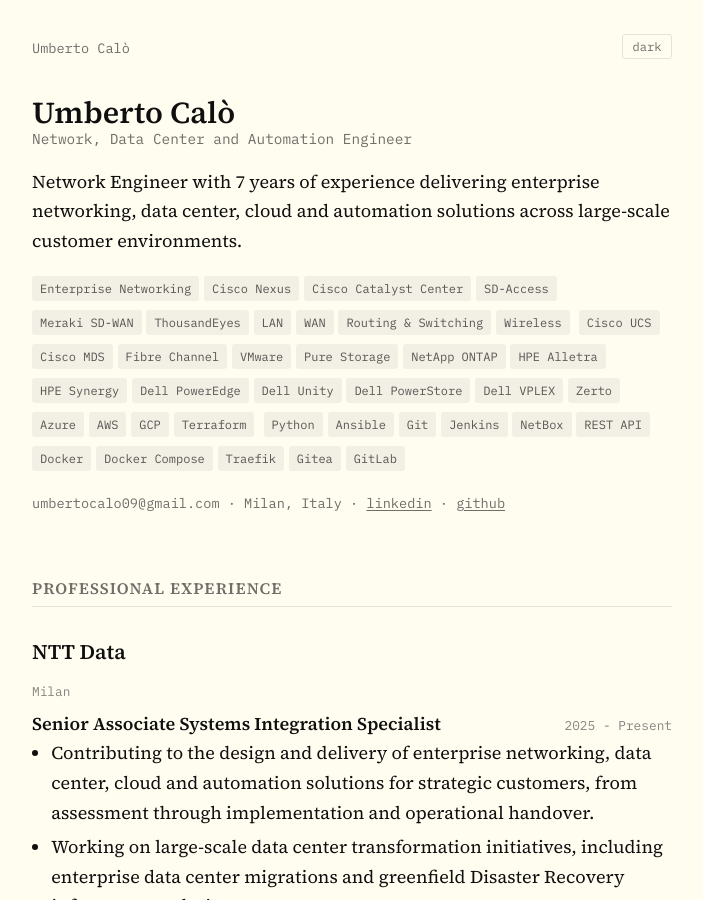
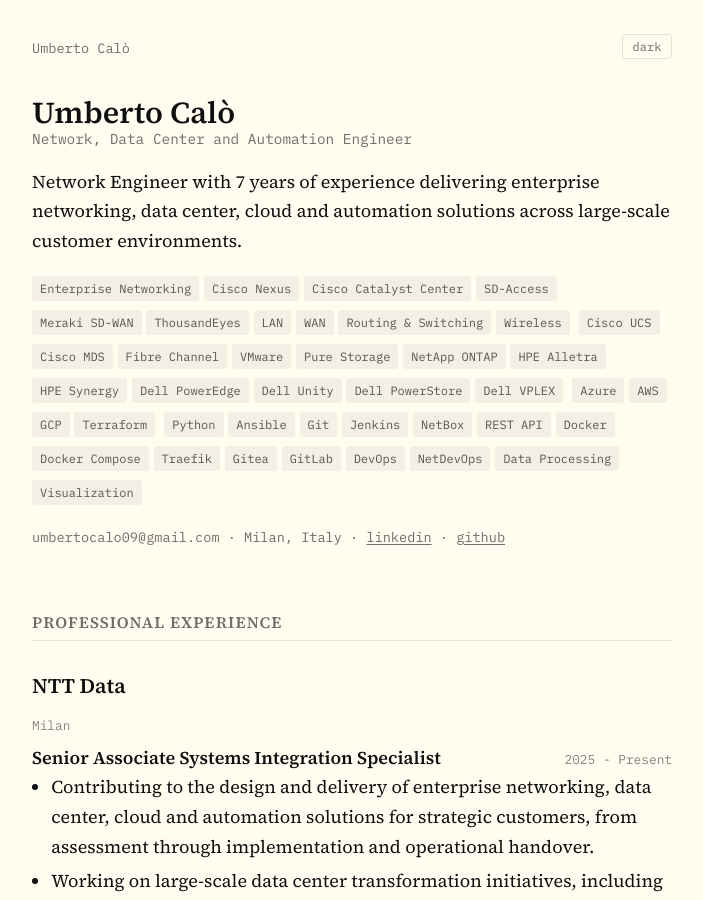
Before and after one commit to umbertocalo/curriculum-vitae, a Jekyll site: the page built from index.md, in a window 1280 px wide and 900 px high. Shown: the whole window, without its empty margins (288-991 px from the left). Built offline with Jekyll 4.4.1, drawn with Linux system fonts in a browser that asks for light colours.

Commit message:
Skills update

```diff
--- a/_data/skills.yml
+++ b/_data/skills.yml
@@ -2,10 +2,10 @@
   items: ["Enterprise Networking", "Cisco Nexus", "Cisco Catalyst Center", "SD-Access", "Meraki SD-WAN", "ThousandEyes", "LAN", "WAN", "Routing & Switching", "Wireless"]
 
 - group: "Data Center"
-  items: ["Cisco UCS", "Cisco MDS", "Fibre Channel", "VMware", "Pure Storage", "NetApp ONTAP", "HPE Alletra", "HPE Synergy", "Dell PowerEdge", "Dell Unity", "Dell PowerStore", "Dell VPLEX", "Zerto"]
+  items: ["Cisco UCS", "Cisco MDS", "Fibre Channel", "VMware", "Pure Storage", "NetApp ONTAP", "HPE Alletra", "HPE Synergy", "Dell PowerEdge", "Dell Unity", "Dell PowerStore", "Dell VPLEX"]
 
 - group: "Cloud"
   items: ["Azure", "AWS", "GCP", "Terraform"]
 
 - group: "Automation"
-  items: ["Python", "Ansible", "Git", "Jenkins", "NetBox", "REST API", "Docker", "Docker Compose", "Traefik", "Gitea", "GitLab"]
+  items: ["Python", "Ansible", "Git", "Jenkins", "NetBox", "REST API", "Docker", "Docker Compose", "Traefik", "Gitea", "GitLab", "DevOps", "NetDevOps", "Data Processing", "Visualization"]
```
